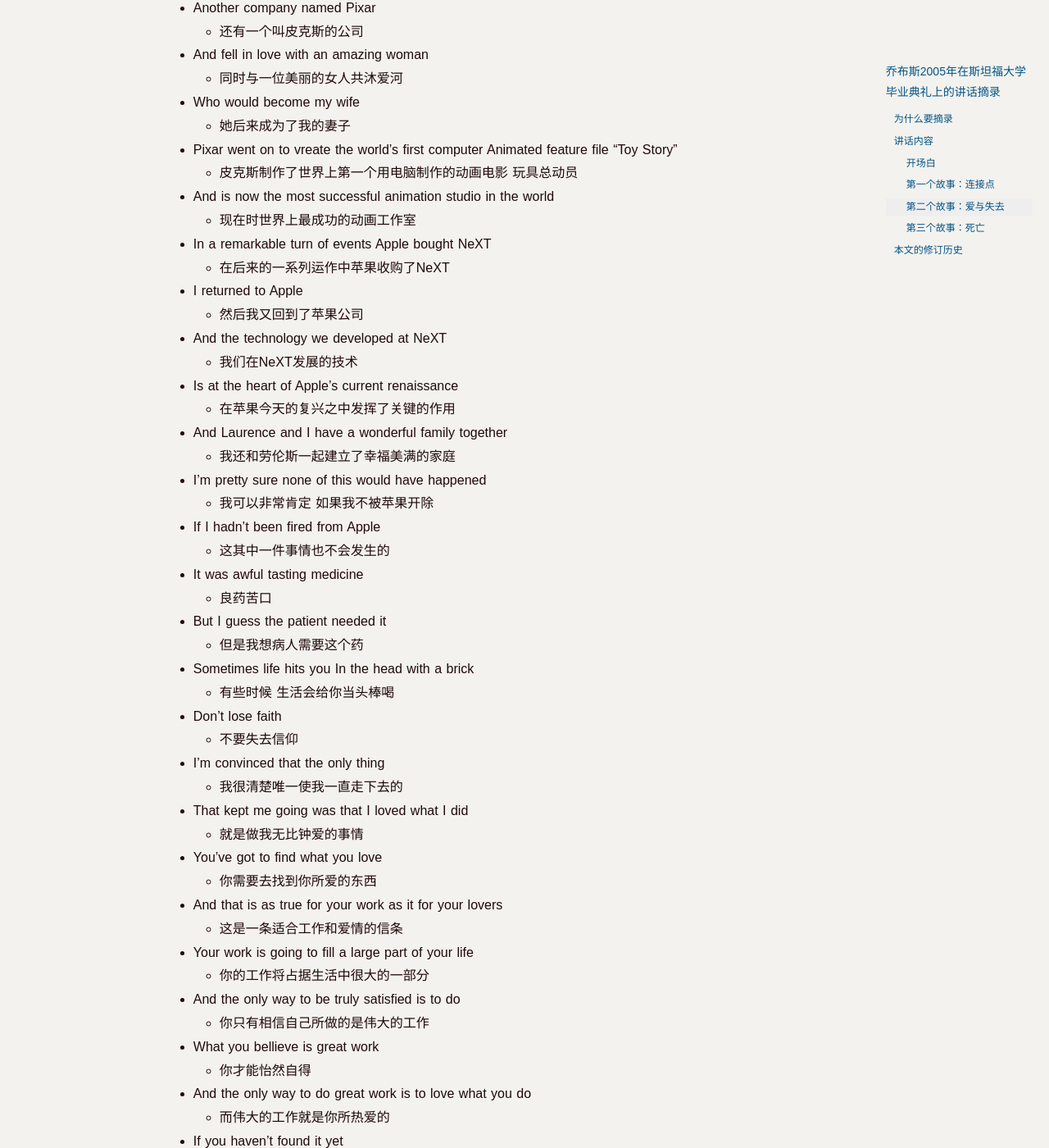
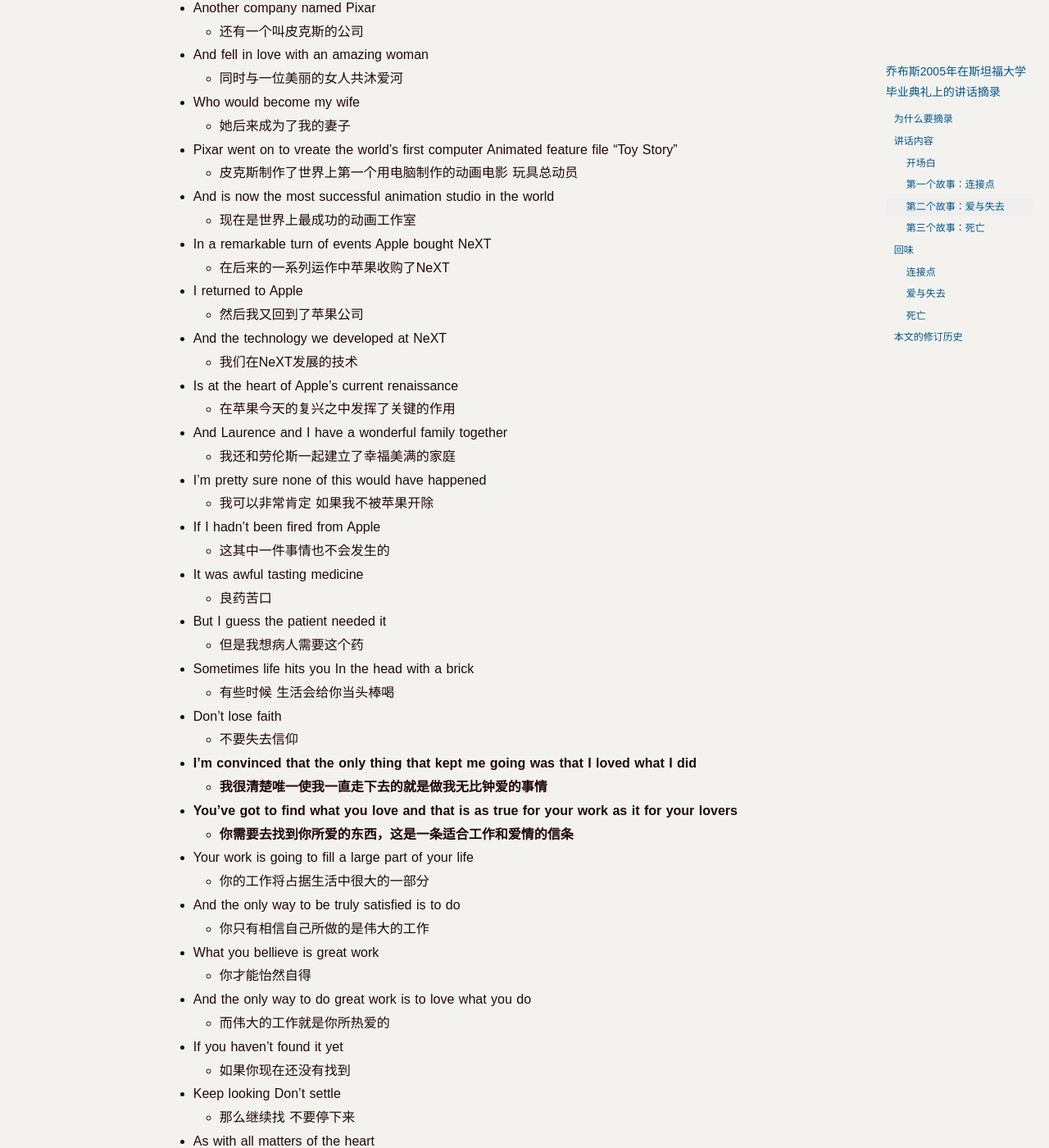
Before and after one commit to novawoo/novawoo.github.com, a Jekyll site: the page built from _posts/blog/2015-08-18-steve-jobs-lecture-in-Stanford-at-2005.md, in a window 1280 px wide and 1400 px high, scrolled down 5850 px. Shown: the whole window at 82% size. Built offline with Jekyll 4.4.1, drawn with Linux system fonts in a browser that asks for light colours; Markdown is read by kramdown in place of the engine named in the settings; a script that is not in the unit is left out; comment, search, counter and statistics services are not loaded; some of the changed text lies outside the part shown.

Commit message:
modified:   2015-08-18-steve-jobs-lecture-in-Stanford-at-2005.md

```diff
--- a/_posts/blog/2015-08-18-steve-jobs-lecture-in-Stanford-at-2005.md
+++ b/_posts/blog/2015-08-18-steve-jobs-lecture-in-Stanford-at-2005.md
@@ -89,8 +89,8 @@
     - 我不能预先把点点滴滴串在一起。
 - Again, you can't connect the dots looking forward, you can only connect them looking backwards.
     - 十年后唯有未来回顾时，才会明白那些点点滴滴是如何串在一起的。
-- So you have to trust that the dots will somehow connect in your future.
-    - 所以你要相信，你现在所体会的东西，将在你的未来连接在一起。
+- **So you have to trust that the dots will somehow connect in your future.**
+    - **所以你要相信，你现在所体会的东西，将在你的未来连接在一起。**
 - You have to trust in something, your gut,desting,life karma,whatever, Beleiveing that the dots will connect down the road will give you the confidence to follown your heart.
     - 你得信任某个东西，直觉，命运，生命，因缘，然而，这种作法从来没让我失望。
 - Even when it leads you off the well worn path,and that will make all the difference.
@@ -186,7 +186,7 @@
 - Pixar went on to vreate the world's first computer Animated feature file "Toy Story"
     - 皮克斯制作了世界上第一个用电脑制作的动画电影 玩具总动员
 - And is now the most successful animation studio in the world
-    - 现在时世界上最成功的动画工作室
+    - 现在是世界上最成功的动画工作室
 - In a remarkable turn of events Apple bought NeXT
     - 在后来的一系列运作中苹果收购了NeXT
 - I returned to Apple
@@ -209,14 +209,10 @@
     - 有些时候 生活会给你当头棒喝
 - Don't lose faith
     - 不要失去信仰
-- I'm convinced that the only thing
-    - 我很清楚唯一使我一直走下去的
-- That kept me going was that I loved what I did
-    - 就是做我无比钟爱的事情
-- You've got to find what you love
-    - 你需要去找到你所爱的东西
-- And that is as true for your work as it for your lovers
-    - 这是一条适合工作和爱情的信条
+- **I'm convinced that the only thing that kept me going was that I loved what I did**
+    - **我很清楚唯一使我一直走下去的就是做我无比钟爱的事情**
+- **You've got to find what you love and that is as true for your work as it for your lovers**
+    - **你需要去找到你所爱的东西，这是一条适合工作和爱情的信条**
 - Your work is going to fill a large part of your life
     - 你的工作将占据生活中很大的一部分
 - And the only way to be truly satisfied is to do
@@ -449,11 +445,25 @@
     - 在你们即将毕业开始新的旅程的时候
 - I wish that for you
     - 我也希望你们能这样
-- Stay Hungry Stay Foolish
-    - 求知若饥 虚心若愚
+- **Stay Hungry Stay Foolish**
+    - **求知若饥 虚心若愚**
 - Thank you all very much
     - 非常感谢你们
 
+## 回味
+### 连接点
+- **So you have to trust that the dots will somehow connect in your future.**
+    - **所以你要相信，你现在所体会的东西，将在你的未来连接在一起。**
+
+### 爱与失去
+- **I'm convinced that the only thing that kept me going was that I loved what I did**
+    - **我很清楚唯一使我一直走下去的就是做我无比钟爱的事情**
+- **You've got to find what you love and that is as true for your work as it for your lovers**
+    - **你需要去找到你所爱的东西，这是一条适合工作和爱情的信条**
+
+### 死亡
+- **Stay Hungry Stay Foolish**
+    - **求知若饥 虚心若愚**
 
 ## 本文的修订历史
 - v1 2015-08-18 初始版本
```
Also changed, not shown: other parts of _posts/blog/2015-08-18-steve-jobs-lecture-in-Stanford-at-2005.md (+3 -3 lines).
